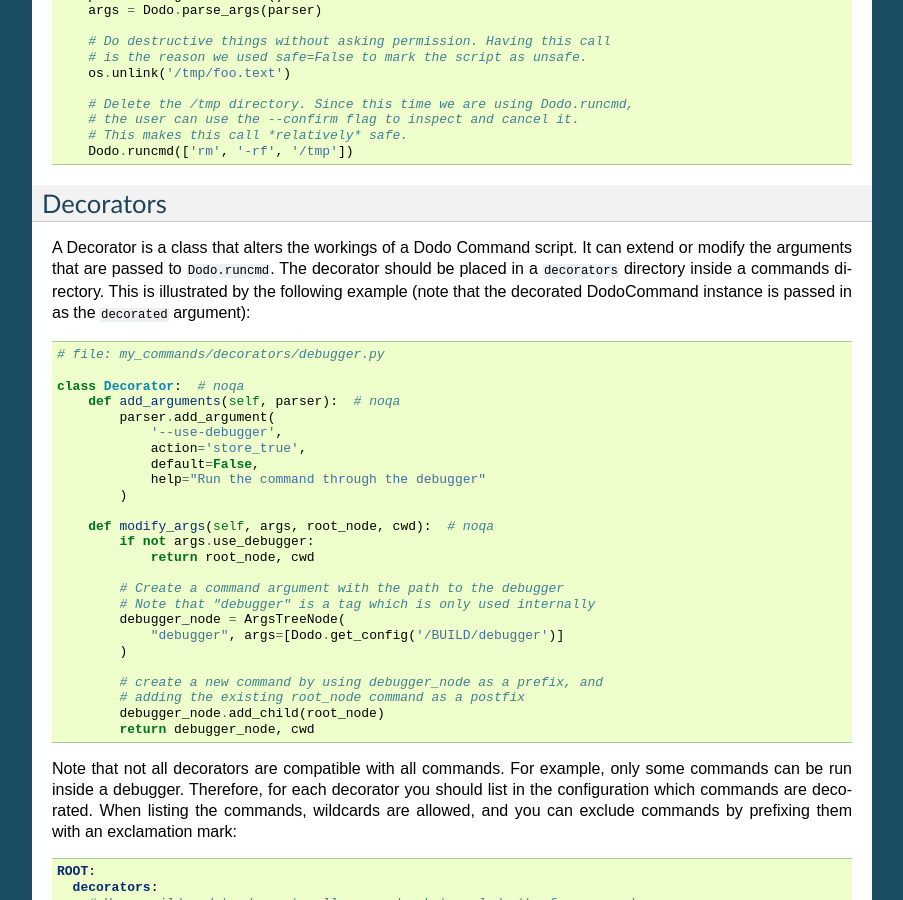
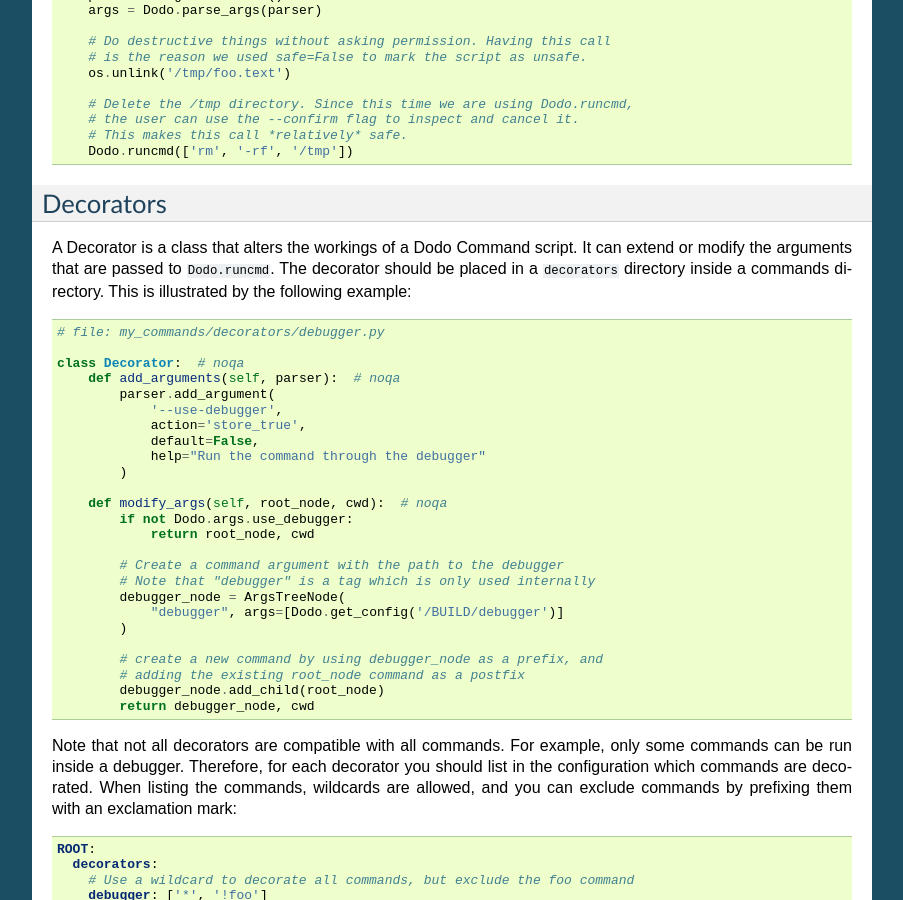
Before and after one commit to mnieber/dodo-commands, a Sphinx documentation site: the page built from doc/dodo-singleton.rst, in a window 1280 px wide and 900 px high, scrolled down 1284 px. Shown: the whole window, without its empty margins (198-1101 px from the left). Built offline with Sphinx 7.4.7, drawn with Linux system fonts in a browser that asks for light colours.

Commit message:
Fix documentation

```diff
--- a/doc/dodo-singleton.rst
+++ b/doc/dodo-singleton.rst
@@ -85,7 +85,7 @@ Since command scripts are written in Python, the script can in principle perform
 Decorators
 ==========
 
-A Decorator is a class that alters the workings of a Dodo Command script. It can extend or modify the arguments that are passed to ``Dodo.runcmd``. The decorator should be placed in a ``decorators`` directory inside a commands directory. This is illustrated by the following example (note that the decorated DodoCommand instance is passed in as the ``decorated`` argument):
+A Decorator is a class that alters the workings of a Dodo Command script. It can extend or modify the arguments that are passed to ``Dodo.runcmd``. The decorator should be placed in a ``decorators`` directory inside a commands directory. This is illustrated by the following example:
 
 .. code-block:: python
 
@@ -100,8 +100,8 @@ A Decorator is a class that alters the workings of a Dodo Command script. It can
                 help="Run the command through the debugger"
             )
 
-        def modify_args(self, args, root_node, cwd):  # noqa
-            if not args.use_debugger:
+        def modify_args(self, root_node, cwd):  # noqa
+            if not Dodo.args.use_debugger:
                 return root_node, cwd
 
             # Create a command argument with the path to the debugger
```
